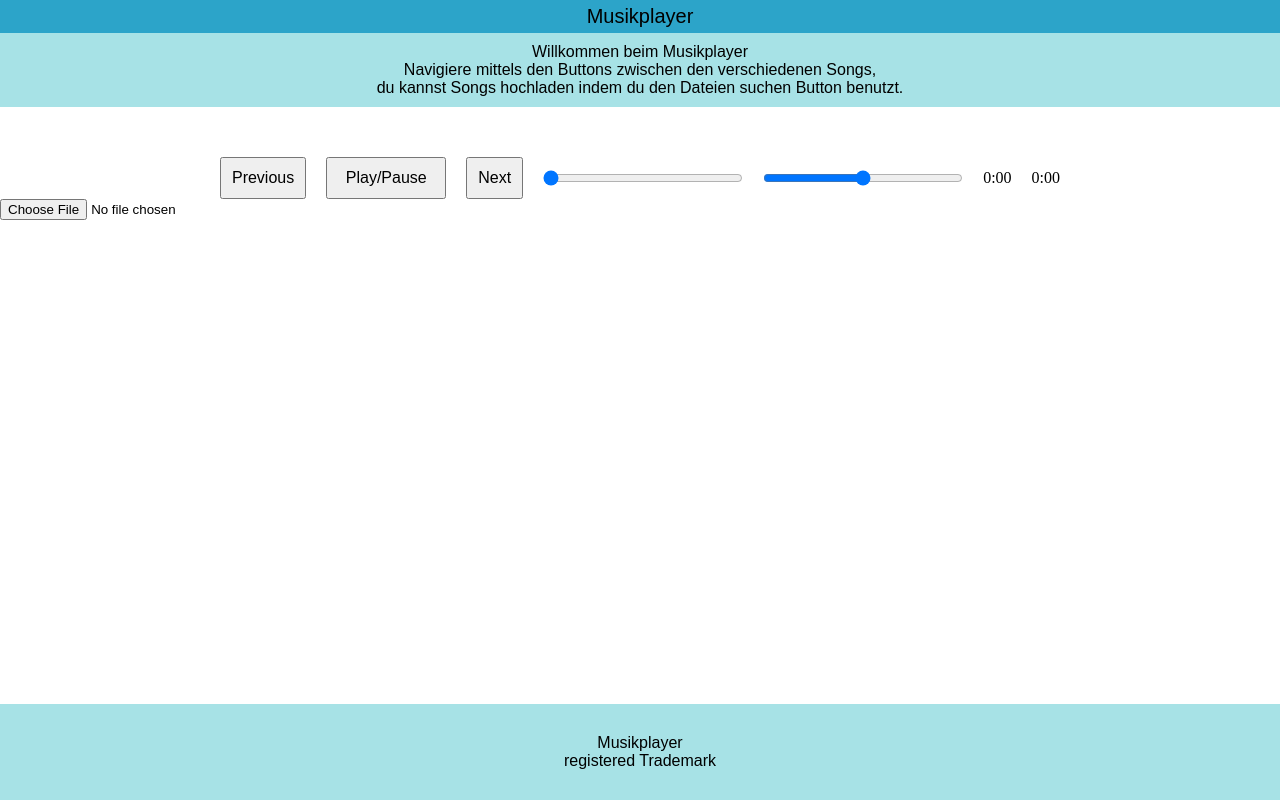
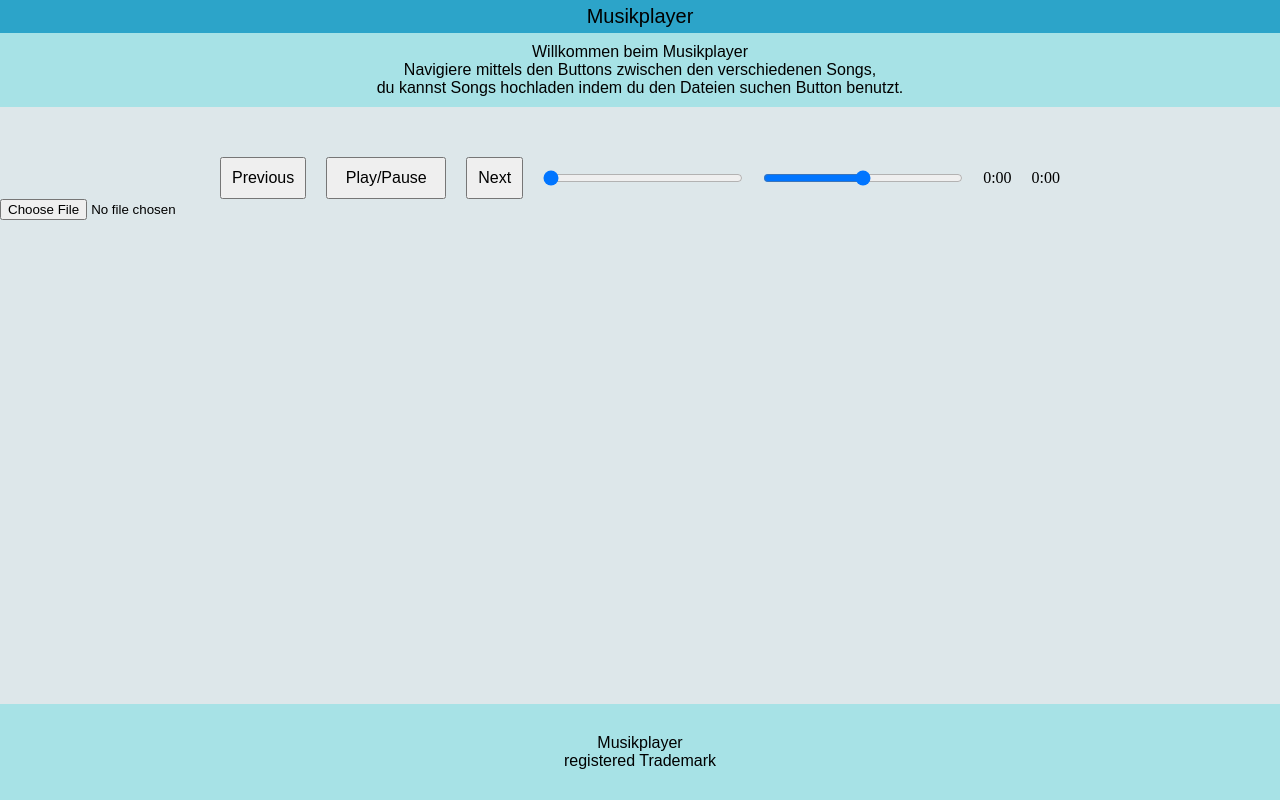
Before and after one commit to Raisybear/LA1303, a website: page public/index.html in a window 1280 px wide. Drawn offline with Linux system fonts and the light colour scheme.

Commit message:
Update styles.css

```diff
--- a/public/styles.css
+++ b/public/styles.css
@@ -7,6 +7,7 @@ body {
 body {
   display: flex;
   flex-direction: column;
+  background-color: #dde7ea;
 }
 
 .content {
```
